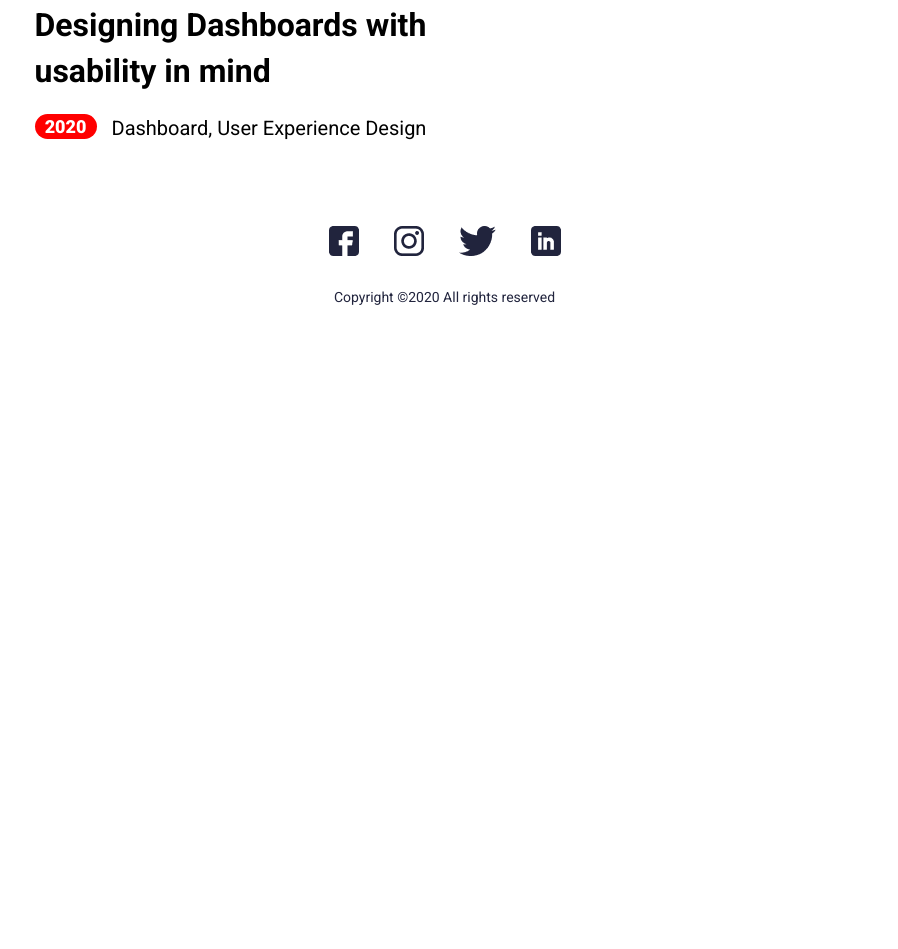
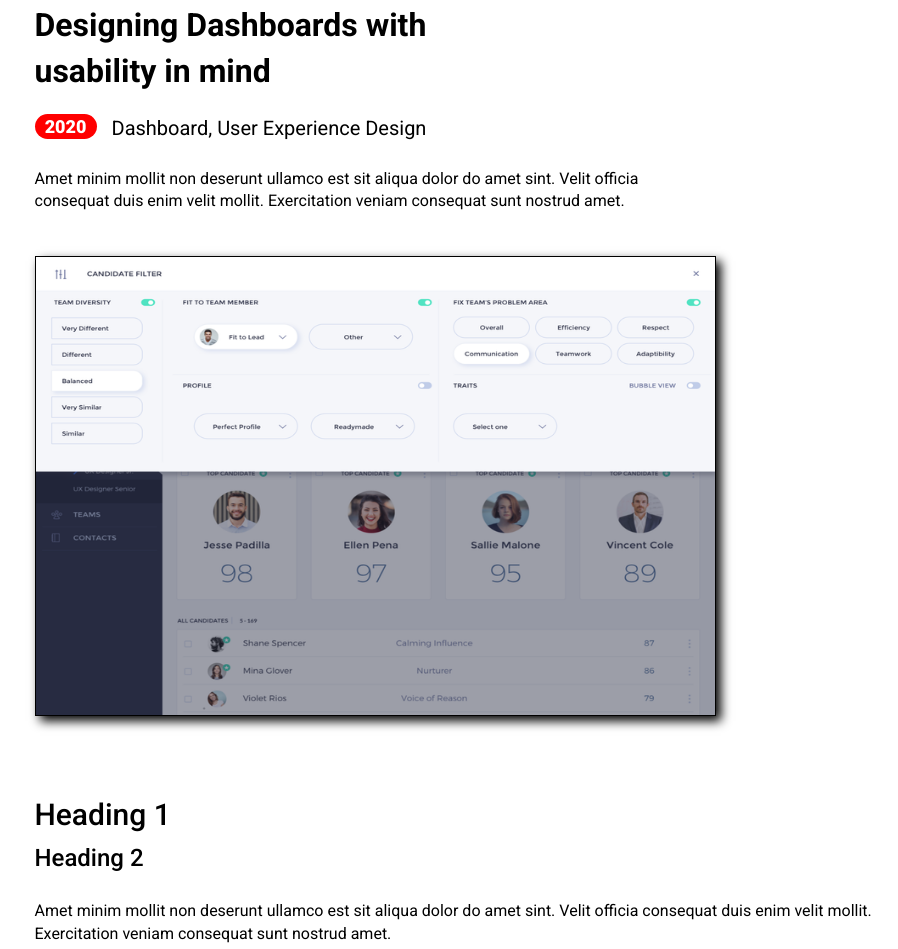
Before and after one commit to Dendi13/Portfolio203-1, a plain HTML site: page Work Detai.html in a window 1280 px wide. Shown: the part 123-1072 px from the top of the page, without its empty margins (178-1076 px from the left). Before the commit the page ends 800 px from the top, so only its background shows below. Drawn offline with Linux system fonts and the light colour scheme.

Commit message:
Add files via upload

```diff
--- a/Work Detai.html
+++ b/Work Detai.html
@@ -45,6 +45,27 @@
                     <div class="Detai__date">2020</div>
                     <div class="Detai__dop">Dashboard, User Experience Design</div>
                 </div>
+                <div class="Detai__block-text">
+                    <div class="Detai__text">Amet minim mollit non deserunt ullamco est sit aliqua dolor do amet sint.
+                        Velit officia consequat duis enim velit mollit. Exercitation veniam consequat sunt nostrud amet.
+                    </div>
+                </div>
+                <div class="Detai__img-wrap" id="Detai__img-wrap-shadow">
+                    <img src="img/e09e58bc78b83e1727fd5b43287859c1.png" alt="#" class="Detai__img">
+                </div>
+                <h2 class="Detai__tittle" id="Detai__tittle2">Heading 1</h2>
+                <h3 class="Detai__tittle" id="Detai__tittle3">Heading 2</h3>
+                <div class="Detai__text">Amet minim mollit non deserunt ullamco est sit aliqua dolor do amet sint.
+                    Velit officia consequat duis enim velit mollit. Exercitation veniam consequat sunt nostrud amet.
+                </div>
+               <div class="Detai__wrap">
+                    <div class="Detai__img-wrap">
+                        <img src="img/884ac19526fd2491ea0b40e9bee97049.png" alt="#" class="Detai__img">
+                    </div>
+                    <div class="Detai__img-wrap">
+                        <img src="img/252f22ce390e5bad81de4a04a3446a45.png" alt="#" class="Detai__img">
+                    </div>
+               </div>
             </div>
         </main>
         <footer class="footer">
--- a/css/style.css
+++ b/css/style.css
@@ -361,6 +361,17 @@ h3 {
   width: 506px;
   margin-top: 78px;
 }
+@media (max-width: 480px) {
+  .Detai__tittle {
+    width: 339px;
+    height: 80px;
+    margin-top: 50px;
+  }
+  .Detai__block-text {
+    width: 339px;
+    height: 90px;
+  }
+}
 .Detai__number {
   display: flex;
   margin-top: 20px;
@@ -380,3 +391,40 @@ h3 {
   font-weight: 400;
   font-size: 20px;
 }
+.Detai__block-text {
+  width: 681px;
+  height: 44px;
+}
+.Detai__text {
+  margin-top: 25px;
+  font-weight: 400;
+  font-size: 16px;
+}
+.Detai__wrap {
+  display: flex;
+  flex-direction: column;
+  justify-content: center;
+}
+.Detai__img-wrap {
+  margin-top: 44px;
+  width: 681px;
+  height: 460px;
+}
+#Detai__img-wrap-shadow {
+  box-shadow: 5px 5px 10px black;
+  border: solid 1px black;
+}
+.Detai__img {
+  width: 100%;
+  height: 100%;
+  overflow: hidden;
+}
+#Detai__tittle2 {
+  font-weight: 500;
+  font-size: 30px;
+}
+#Detai__tittle3 {
+  font-weight: 500;
+  font-size: 24px;
+  margin-top: 5px;
+}
```
Also changed, not shown: img/252f22ce390e5bad81de4a04a3446a45.png (added). Lines whose indentation alone changed are shown as unchanged.
